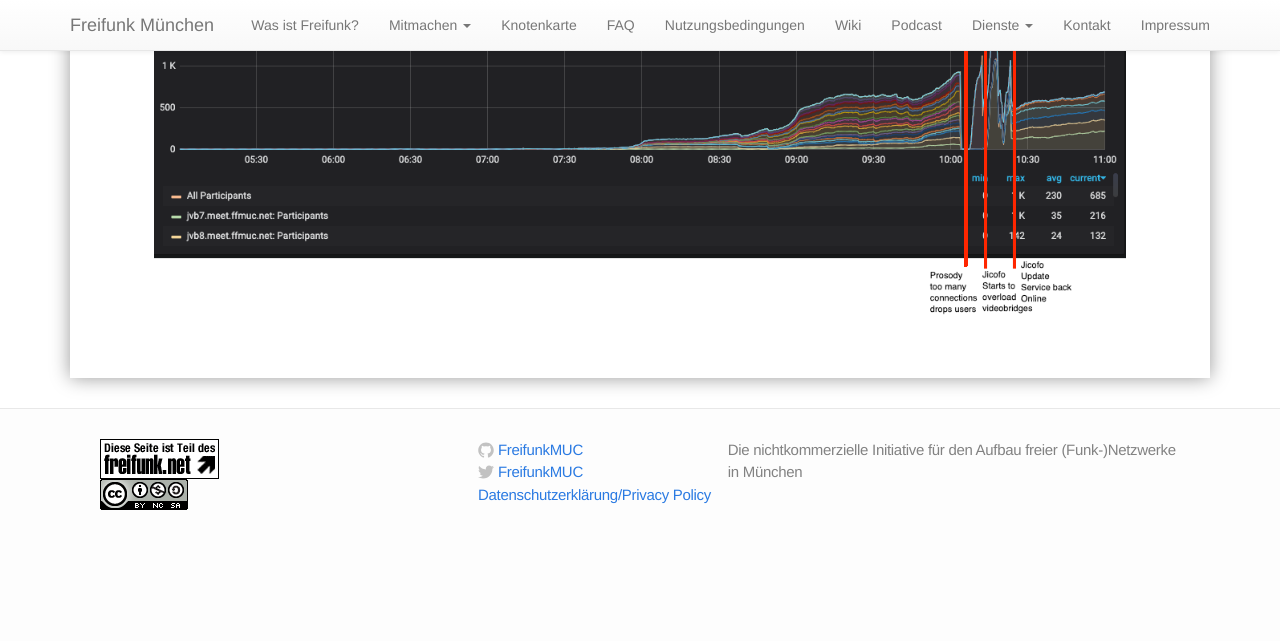
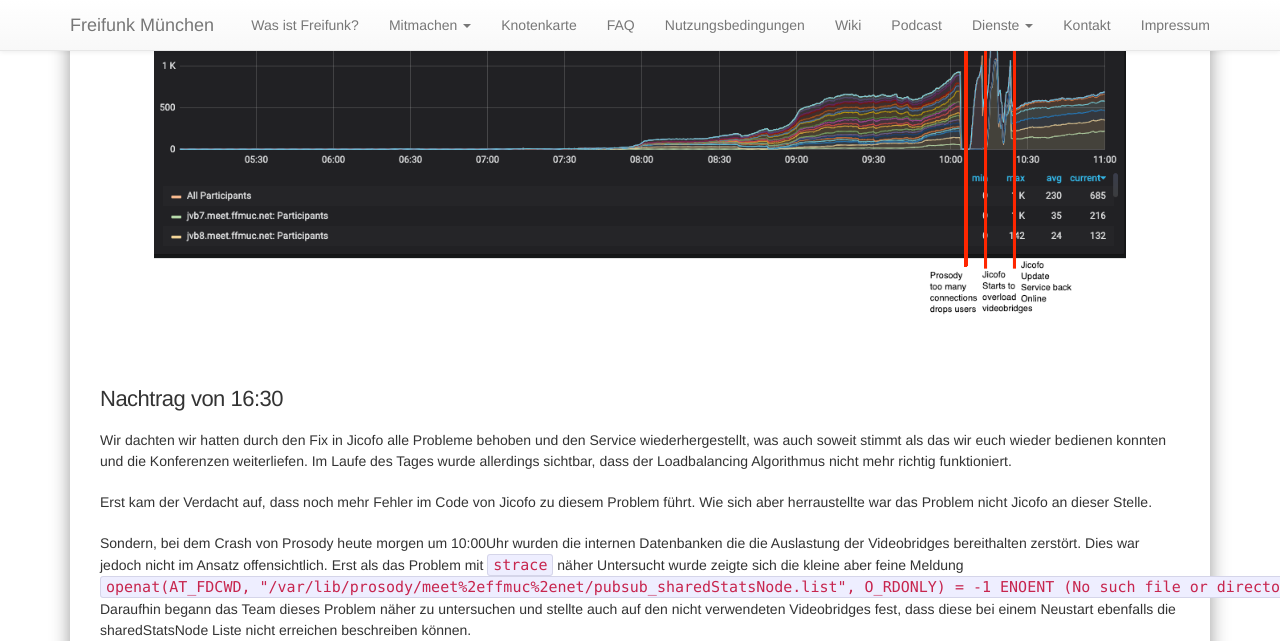
Before and after one commit to freifunkMUC/freifunkmuc.github.io, a Jekyll site: the page built from _posts/2020-04-21-postmortem.markdown, in a window 1280 px wide and 1400 px high, scrolled down 597 px. Shown: the top 641 px of the window. Built offline with Jekyll 4.4.1, drawn with Linux system fonts in a browser that asks for light colours; before the commit the page ends 1162 px from its top, so only the background shows below that; some of the changed text lies outside the part shown; grey boxes are pictures that could not be loaded.

Commit message:
Update 2020-04-21-postmortem.markdown

```diff
--- a/_posts/2020-04-21-postmortem.markdown
+++ b/_posts/2020-04-21-postmortem.markdown
@@ -16,3 +16,19 @@ Doch leider zeigte sich daraufhin ein Problem in einer anderen Hauptkomponente (
 Im weiteren Verlauf haben wir nach eben diesem Problem im Code gesucht und einen Fix in der neuesten Version von Jicofo gefunden. Daraufhin haben wir Jicofo auf die neueste Version aktualisiert, daraufhin pendelte sich dann alles wieder in normalen Bahnen ein.
 
 ![Postmortem](/assets/postmortem.png)
+
+### Nachtrag von 16:30
+
+Wir dachten wir hatten durch den Fix in Jicofo alle Probleme behoben und den Service wiederhergestellt, was auch soweit stimmt als das wir euch wieder bedienen konnten und die Konferenzen weiterliefen. Im Laufe des Tages wurde allerdings sichtbar, dass der Loadbalancing Algorithmus nicht mehr richtig funktioniert.
+
+Erst kam der Verdacht auf, dass noch mehr Fehler im Code von Jicofo zu diesem Problem führt. Wie sich aber herraustellte war das Problem nicht Jicofo an dieser Stelle.
+
+Sondern, bei dem Crash von Prosody heute morgen um 10:00Uhr wurden die internen Datenbanken die die Auslastung der Videobridges bereithalten zerstört. Dies war jedoch nicht im Ansatz offensichtlich. Erst als das Problem mit `strace` näher Untersucht wurde zeigte sich die kleine aber feine Meldung `openat(AT_FDCWD, "/var/lib/prosody/meet%2effmuc%2enet/pubsub_sharedStatsNode.list", O_RDONLY) = -1 ENOENT (No such file or directory)`. Daraufhin begann das Team dieses Problem näher zu untersuchen und stellte auch auf den nicht verwendeten Videobridges fest, dass diese bei einem Neustart ebenfalls die sharedStatsNode Liste nicht erreichen beschreiben können.
+
+![Postmortem - JVB](/assets/postmortem2.png)
+
+Um 16:30 konnten wir dann endgültig die volle Kapazität wieder herstellen in dem wir die Datenbanken wieder repariert haben. Zusehen im nachfolgenden Graphen.
+
+![Postmortem - Restored](/assets/postmortem3.png)
+
+Wir wünschen euch viel Spaß bei weiteren Videokonferenzen!
```
